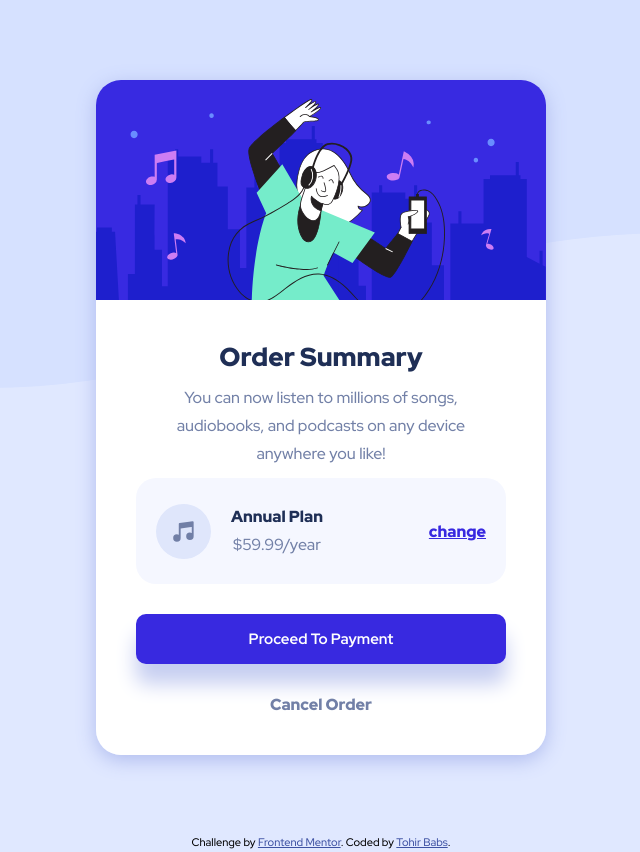
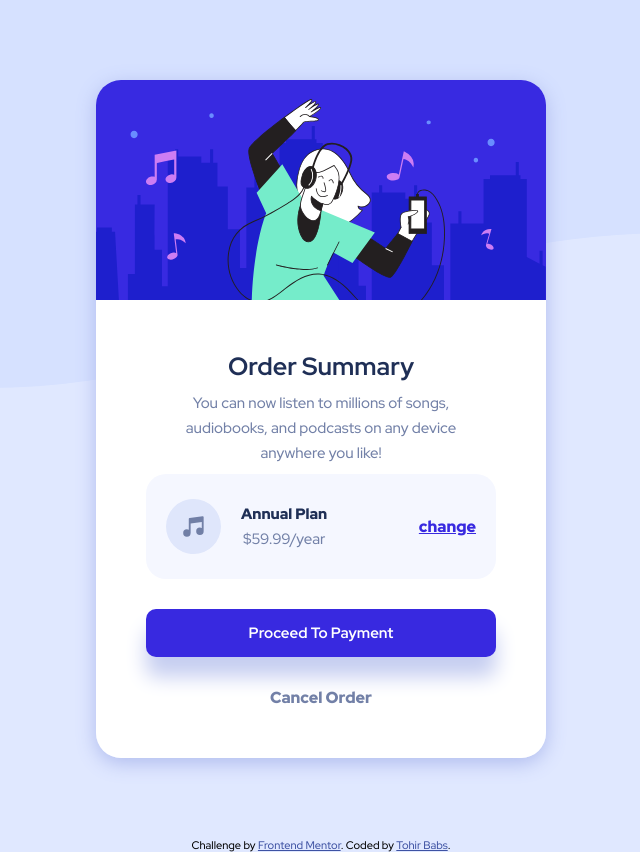
Before and after one commit to TohirBabs/Order-summary-card-component, a plain HTML site: page index.html in a window 1280 px wide. Shown: the whole page, without its empty margins (319-959 px from the left). Drawn offline with Linux system fonts and the light colour scheme.

Commit message:
Update style.css

```diff
--- a/style.css
+++ b/style.css
@@ -14,12 +14,12 @@ body {
 }
 
 p {
-    font-size: 16px;
-    line-height: 28px;
+    font-size: 15px;
+    line-height: 25px;
 }
 
 button{
-    padding: 15px;
+    padding: 14px;
     color: white;
     background-color: hsl(245, 75%, 52%);
     font-size: 15px;
@@ -68,18 +68,18 @@ button:hover {
 .card-info {
     text-align: center;
     background-color: white;
-    padding: 40px;
+    padding: 50px;
 }
 
 .info h1 {
-    font-size: 26px;
+    font-size: 25px;
     text-transform: capitalize;
-    font-weight: 900;
+    font-weight: 700;
     color: hsl(223, 47%, 23%);
 }
 
 .info p {
-    padding: 10px;
+    padding: 8px;
 }
 
 .music-plan {
```
